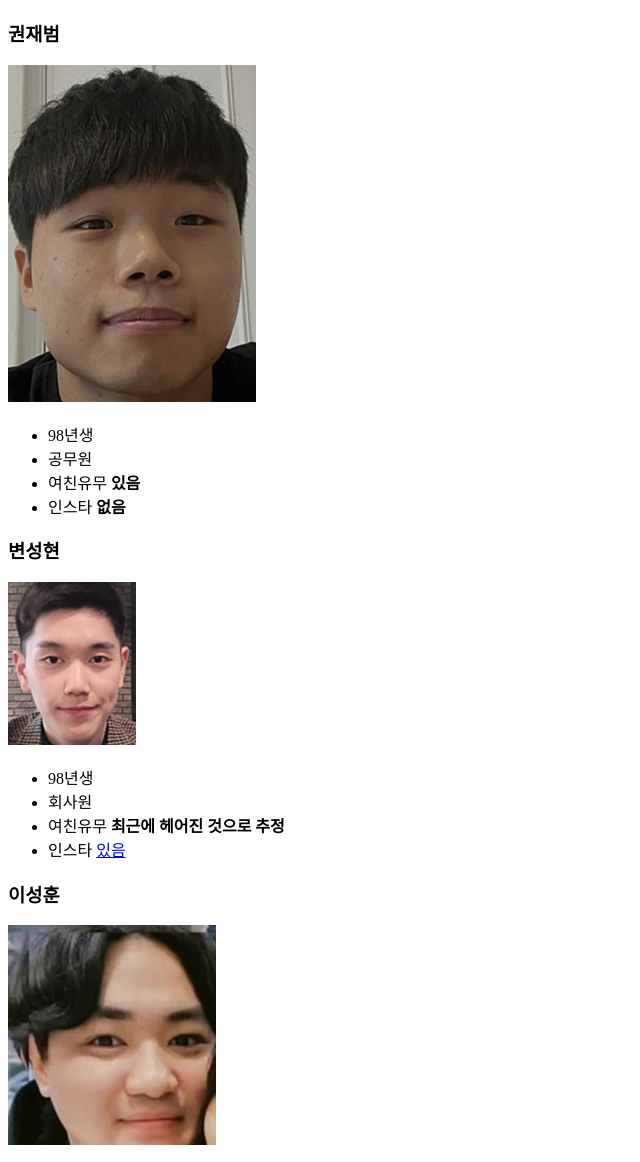
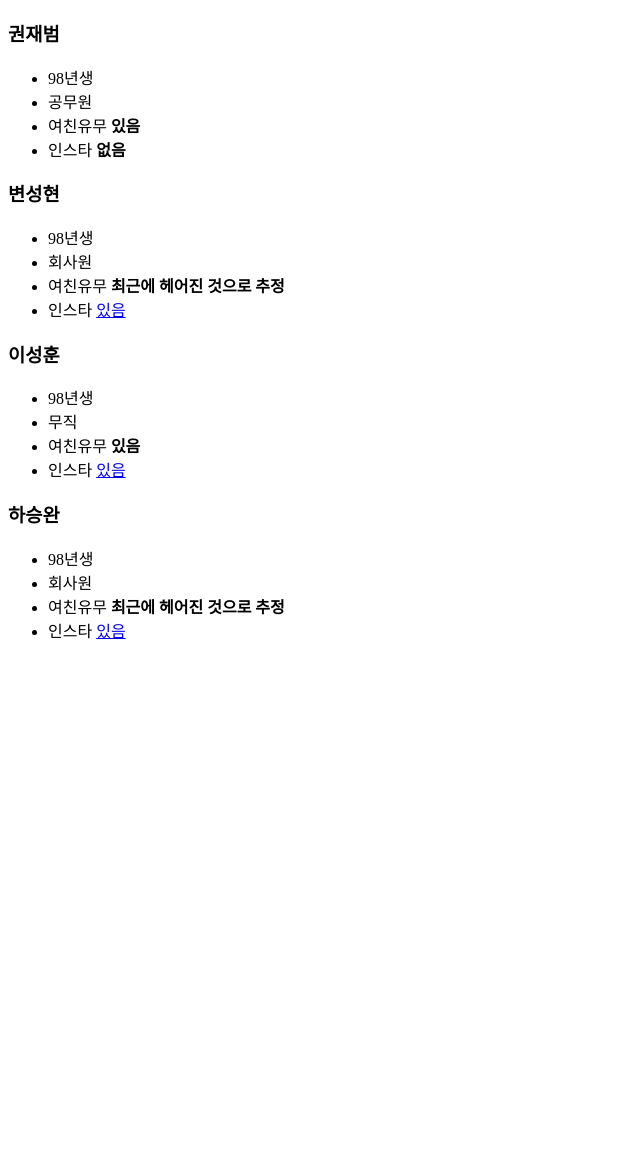
Before and after one commit to gd30623/my_first_test_web, a plain HTML site: page index.html in a window 1280 px wide. Shown: the part 70-1232 px from the top of the page, without its empty margins (0-640 px from the left). After the commit the page ends 800 px from the top, so only its background shows below. Drawn offline with Linux system fonts and the light colour scheme.

Commit message:
Add files via upload

```diff
--- a/index.html
+++ b/index.html
@@ -22,7 +22,6 @@ j=d.createElement(s),dl=l!='dataLayer'?'&l='+l:'';j.async=true;j.src=
 
   <h1>종열 웹 테스트</h1>
   <p><h3>권재범</h3></p>
-  <img src="권재범.jpg">
   <ul>
     <li>98년생</li>
     <li>공무원</li>
@@ -30,7 +29,6 @@ j=d.createElement(s),dl=l!='dataLayer'?'&l='+l:'';j.async=true;j.src=
     <li>인스타 <b>없음</b></li>
   </ul>
   <p><h3>변성현</h3></p>
-  <img src="변성현.jpg">
   <ul>
     <li>98년생</li>
     <li>회사원</li>
@@ -38,7 +36,6 @@ j=d.createElement(s),dl=l!='dataLayer'?'&l='+l:'';j.async=true;j.src=
     <li>인스타 <a href="https://www.instagram.com/morethanwhite_/?hl=ko">있음</a></li>
   </ul>
   <p><h3>이성훈</h3></p>
-  <img src="이성훈.jpg">
   <ul>
     <li>98년생</li>
     <li>무직</li>
@@ -46,7 +43,6 @@ j=d.createElement(s),dl=l!='dataLayer'?'&l='+l:'';j.async=true;j.src=
     <li>인스타 <a href="https://www.instagram.com/leehoonco/?hl=ko">있음</a></li>
   </ul>
   <p><h3>하승완</h3></p>
-  <img src="하승완.jpg">
   <ul>
     <li>98년생</li>
     <li>회사원</li>
```
